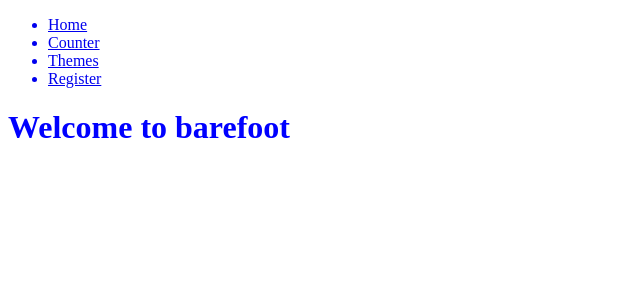
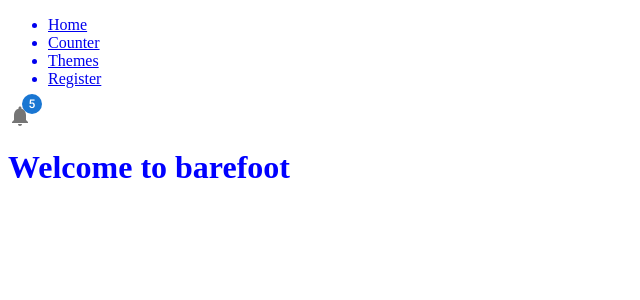
Before and after one commit to atlp-rwanda/elite-bn-fe, a React (Create React App) app: page / in a window 1280 px wide. Shown: the top 300 px of the page, without its empty margins (0-640 px from the left). Built offline with nearby package versions, Linux system fonts and the light colour scheme; no server answers; sample sign-in values are in the browser's storage.

Commit message:
feat(notifications):notification panelC

```diff
--- a/package.json
+++ b/package.json
@@ -24,8 +24,8 @@
     "@emotion/styled": "^11.10.0",
     "@material-ui/core": "^4.12.4",
     "@material-ui/icons": "^4.11.3",
+    "@material-ui/lab": "^4.0.0-alpha.61",
     "@mui/icons-material": "^5.10.2",
-    "@material-ui/lab": "^4.0.0-alpha.61",
     "@mui/material": "^5.10.0",
     "@reduxjs/toolkit": "^1.8.3",
     "@testing-library/jest-dom": "^5.16.5",
@@ -50,6 +50,7 @@
     "redux-logger": "^3.0.6",
     "redux-persist": "^6.0.0",
     "sass-loader": "^13.0.2",
+    "socket.oi": "^0.0.1-security.8",
     "style-loader": "^3.3.1",
     "styled-components": "^5.3.5",
     "yarn": "^1.22.19",
--- a/src/Views/HomeView.js
+++ b/src/Views/HomeView.js
@@ -7,10 +7,11 @@ import Button from '@material-ui/core/Button'
 import IconButton from '@material-ui/core/IconButton'
 import MenuIcon from '@material-ui/icons/Menu'
 import { TextField } from '@material-ui/core'
-
+import Notifications from '../components/notification/notification'
 function HomeView() {
   return (
     <div>
+      <Notifications />
       <h1>Welcome to barefoot</h1>
     </div>
   )
--- a/src/components/notification/notification.js
+++ b/src/components/notification/notification.js
@@ -1,12 +1,14 @@
 import React, { useEffect } from 'react'
-
-
-function App() {
+import Badge from '@mui/material/Badge';
+import NotificationsIcon from '@mui/icons-material/Notifications';
+function Notifications() {
   return (
     <div>
-
+<Badge badgeContent={5} color="primary">
+  <NotificationsIcon color="action" />
+</Badge>
     </div>
   )
 }
 
-export default App
+export default Notifications
```
Also changed, not shown: 1 other file (tests, documents, lock files or other folders).
